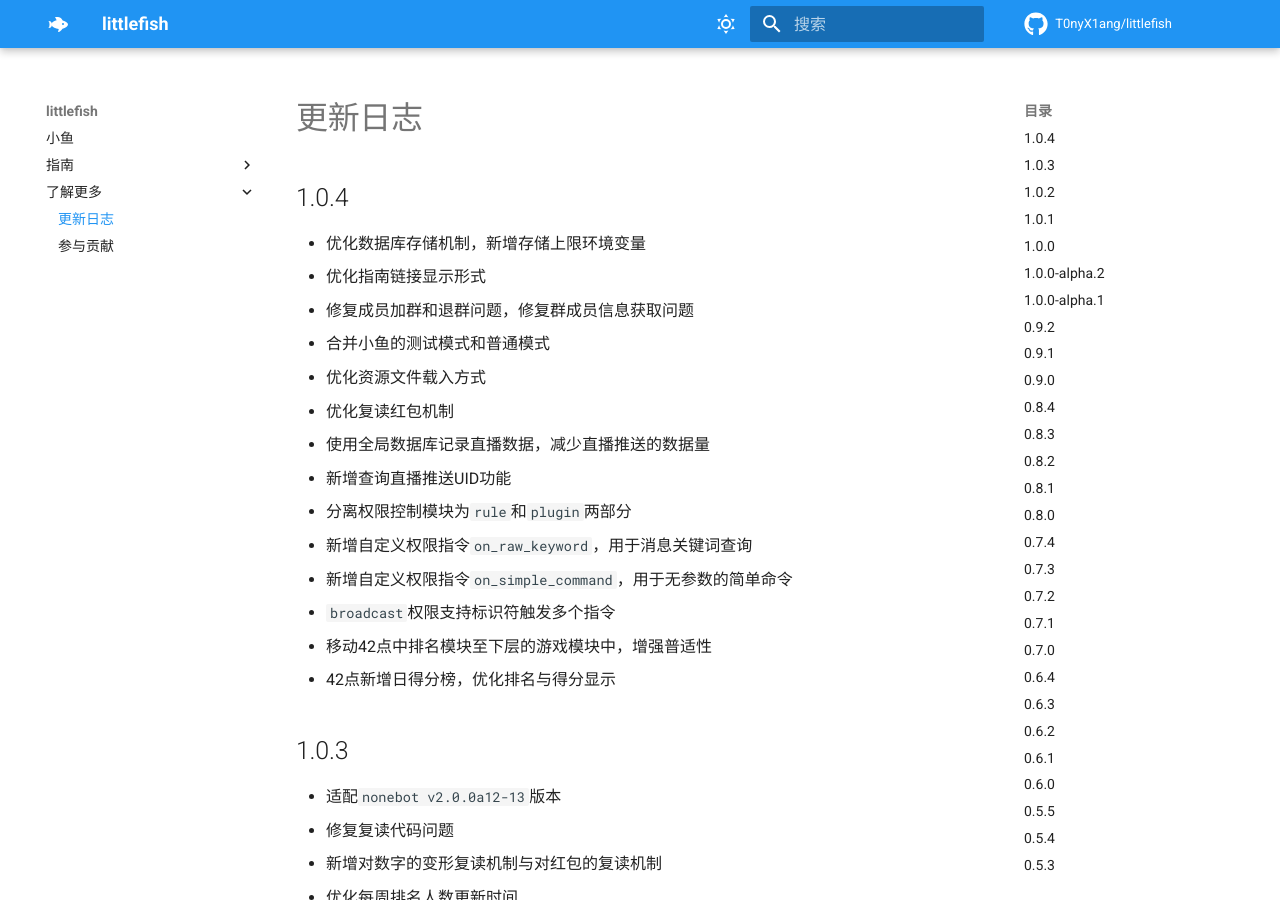
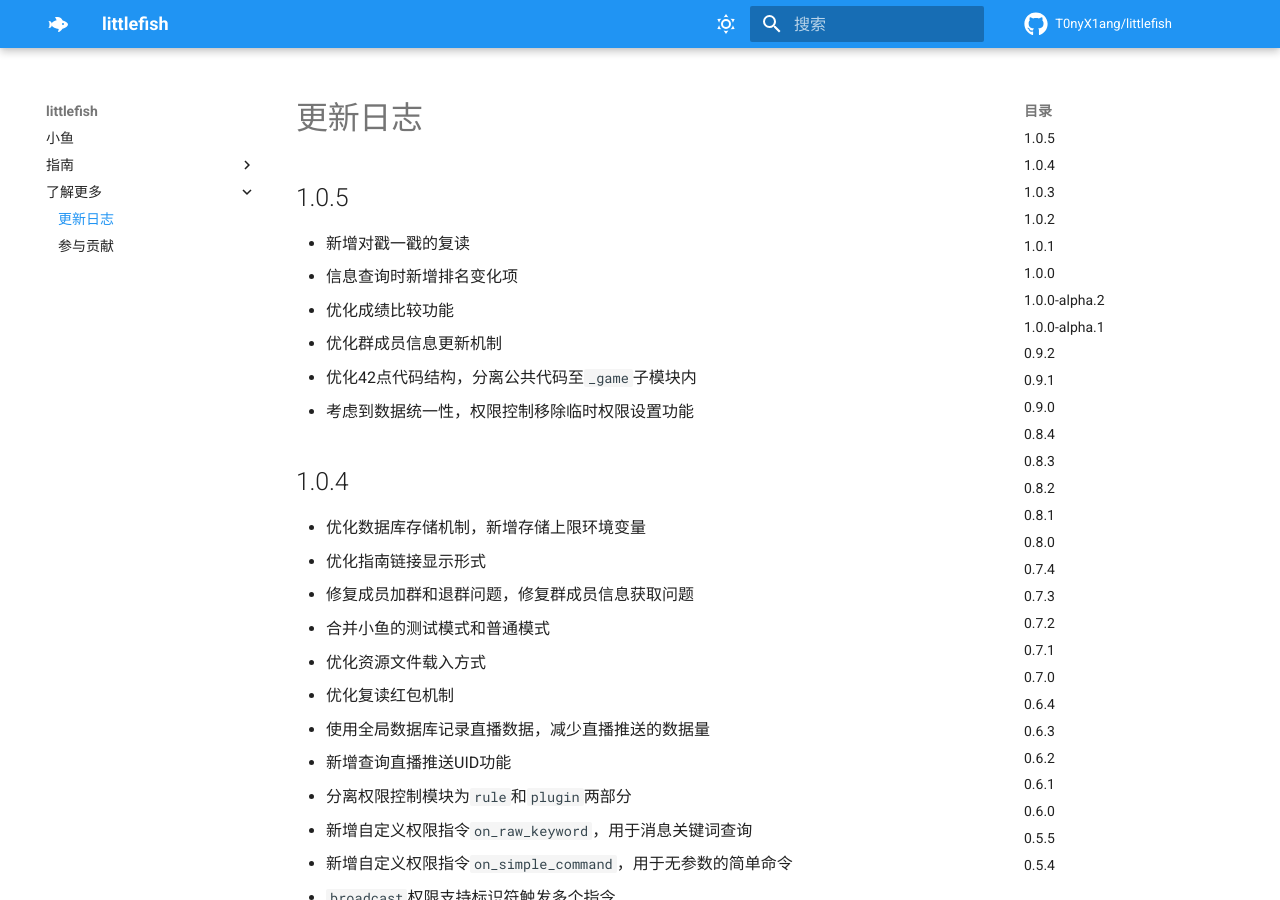
Before and after one commit to T0nyX1ang/littlefish, an MkDocs documentation site: the page built from docs/misc/changelog.md, in a window 1280 px wide and 900 px high. Built offline with MkDocs 1.6.1 and Material for MkDocs 9.7.7, drawn with Linux system fonts in a browser that asks for light colours; comment, search, counter and statistics services are not loaded.

Commit message:
Update docs

```diff
--- a/docs/misc/changelog.md
+++ b/docs/misc/changelog.md
@@ -1,4 +1,12 @@
 # 更新日志
+
+## 1.0.5
++   新增对戳一戳的复读
++   信息查询时新增排名变化项
++   优化成绩比较功能
++   优化群成员信息更新机制
++   优化42点代码结构，分离公共代码至`_game`子模块内
++   考虑到数据统一性，权限控制移除临时权限设置功能
 
 ## 1.0.4
 +   优化数据库存储机制，新增存储上限环境变量
```
Also changed, not shown: docs/guide/normal.md (+3 -3 lines), 1 other file.
